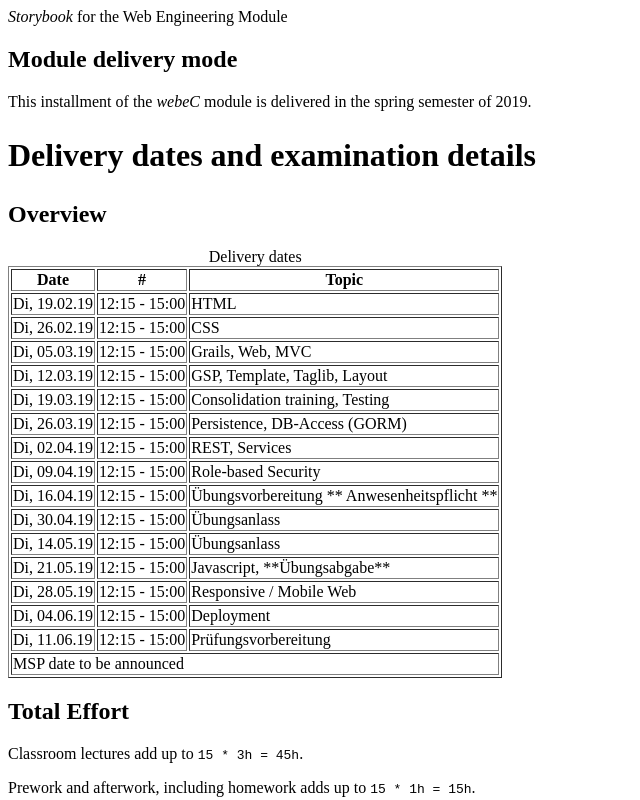
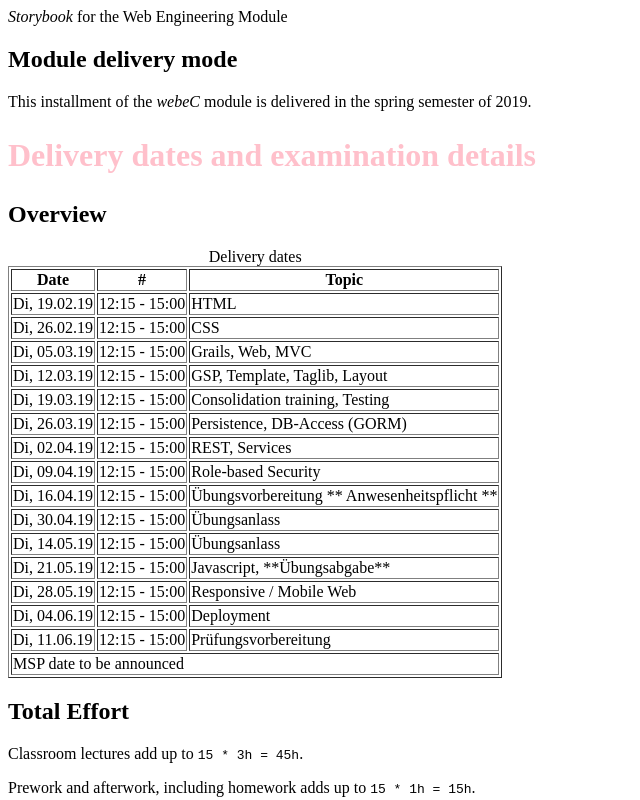
Before and after one commit to AngelicaMarra/webEngineering_FS19, a plain HTML site: page docs/index.html in a window 1280 px wide. Shown: the top 800 px of the page, without its empty margins (0-640 px from the left). Drawn offline with Linux system fonts and the light colour scheme.

Commit message:
hi color

```diff
--- a/docs/stylesheet.css
+++ b/docs/stylesheet.css
@@ -1,5 +1,5 @@
 #content > h1 {
   font-family: bold;
   font-size: 2em;
-  color: pinkd;
+  color: pink;
 }
```
